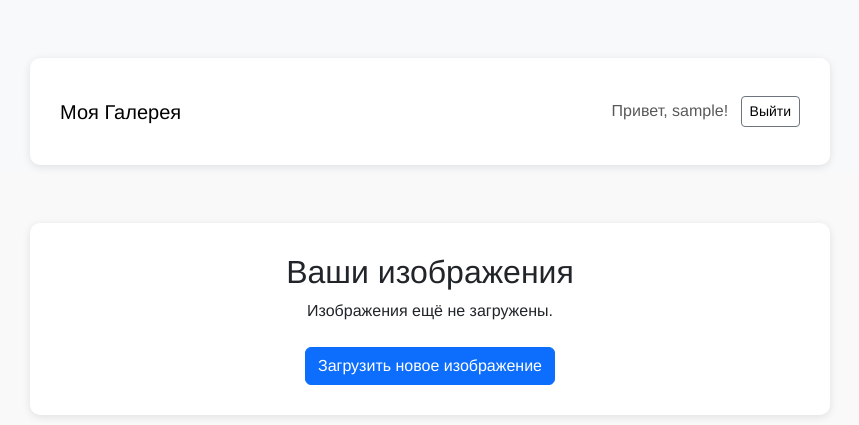
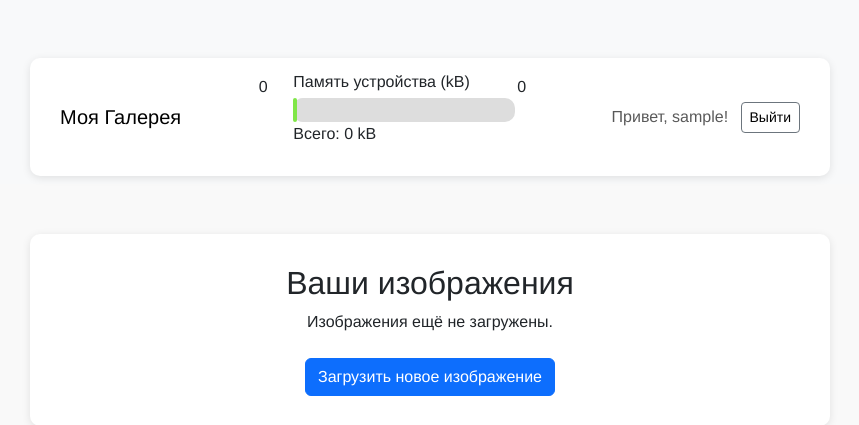
Before and after one commit to BornFram/EspIMG, a Flask app: page / in a window 1280 px wide. Shown: the top 425 px of the page, without its empty margins (210-1069 px from the left). Run offline with Flask 3, Linux system fonts and the light colour scheme; the visitor is signed in with stand-in values (Sample User, id 1); data that the repository does not hold is empty.

Commit message:
gif, mem-bar

```diff
--- a/app.py
+++ b/app.py
@@ -11,12 +11,50 @@ from werkzeug.security import generate_password_hash, check_password_hash
 from werkzeug.utils import secure_filename
 
 from flask import Response
-from PIL import Image
+from PIL import Image, ImageSequence
+import imageio
 import io
+
+import utils
 
 # -----PARAMETERS -----
 picExt = ".png"
+
+device_memory = [0,0]
 # ---------------------
+######################################################################
+def get_ext(file_bytes):
+    """
+    Определяет расширение файла по массиву байтов.
+
+    Args:
+        file_bytes (bytes): Массив байтов файла.
+
+    Returns:
+        str: Расширение файла или None, если тип не распознан.
+    """
+    # Определяем магические числа для различных типов файлов
+    magic_numbers = {
+        b'\x89PNG\r\n\x1a\n': '.png',  # PNG
+        b'GIF8': '.gif',                # GIF
+        b'\xff\xd8\xff': '.jpg',        # JPEG
+        b'PK\x03\x04': '.zip',          # ZIP
+        b'%PDF-': '.pdf',               # PDF
+        b'RIFF': '.wav',                # WAV (RIFF)
+        b'WAVE': '.wav',                # WAV (WAVE)
+        b'ID3': '.mp3',                 # MP3
+        b'OggS': '.ogg',                # OGG
+        b'BZh': '.bz2',                 # BZ2
+        b'7z\xBC\xAF\x27\x1C': '.7z',   # 7z
+    }
+
+    for magic, extension in magic_numbers.items():
+        if file_bytes.startswith(magic):
+            return extension
+
+    return None
+######################################################################
+
 
 app = Flask(__name__)
 
@@ -26,12 +64,13 @@ app.config['SECRET_KEY'] = 'your_secret_key'  # КЛЮЧ
 app.config['DATABASE'] = os.path.join(app.root_path, 'schema.sqlite')
 app.config['UPLOAD_FOLDER'] = os.path.join(app.root_path, 'uploads')
 #app.config['ALLOWED_EXTENSIONS'] = {'jpg', 'jpeg'}
-app.config['ALLOWED_EXTENSIONS'] = {'png', 'jpg', 'jpeg'}
+app.config['ALLOWED_EXTENSIONS'] = {'png', 'jpg', 'jpeg', 'gif'}
 
 # Если папка для загрузок не существует, то соаздём её
 if not os.path.exists(app.config['UPLOAD_FOLDER']):
     os.makedirs(app.config['UPLOAD_FOLDER'])
 
+######################################################################
 
 # Функция для получения соединения с базой данных
 def get_db():
@@ -153,11 +192,13 @@ def upload():
     if request.method == 'POST':
         if 'file' not in request.files:
             flash("Файл не найден в запросе.")
+            print("  upload: Файл не найден в запросе.")
             return redirect(request.url)
         file = request.files['file']
 
         if file.filename == '':
             flash("Файл не выбран.")
+            print("  upload: Файл не выбран")
             return redirect(request.url)
         if file and allowed_file(file.filename):
             img_name = secure_filename(file.filename)
@@ -171,15 +212,33 @@ def upload():
                 (session['user_id'], image_data, img_name)
             )
             db.commit()
+
             flash("Файл успешно загружен и сохранён в базе данных.")
+            print("pic save success")
             return redirect(url_for('index'))
         else:
-            flash("Неверный формат файла. Допустимы только JPEG. и .PNG")
+            flash("Неверный формат файла. Допустимы только .GIF, .JPEG и .PNG")
+            print("pic save error")
             return redirect(request.url)
     return render_template('upload.html')
 
+from flask import Response
 
-from flask import Response
+
+@app.route('/get_device_memory', methods=['GET'])
+def get_device_memory():
+    # db = get_db()
+    # cur = db.cursor()
+    # cur.execute("SELECT image_data FROM images WHERE id = ?", (image_id,))
+    # row = cur.fetchone()
+    # exto = get_ext(row['image_data'])
+    print(device_memory)
+    respo = {
+        'used_kbytes': device_memory[0],
+        'total_kbytes': device_memory[1]
+    }
+
+    return respo
 
 @app.route('/get_image/<int:image_id>')
 def get_image(image_id):
@@ -187,9 +246,10 @@ def get_image(image_id):
     cur = db.cursor()
     cur.execute("SELECT image_data FROM images WHERE id = ?", (image_id,))
     row = cur.fetchone()
+    exto = get_ext(row['image_data'])
     if row:
         # Возвращаем бинарные данные изображения
-        return Response(row['image_data'], mimetype='image/jpeg')
+        return Response(row['image_data'], mimetype='image/'+exto)
     else:
         return "Изображение не найдено", 404
 
@@ -217,9 +277,19 @@ def device_checking():
     userLogin = credentialsDecode.split(":")[0]
     deviceID = credentialsDecode.split(":")[1]
 
+    # TODO: оптимизировать. добавить в таблицу девайсов этот параметр и писать туда
+    # TODO: обновлять только после того, как девайс скачал картинку (ответный запрос от девайса)
+    device_memory_raw = request.headers.get('devamema')
+    print("device_memory: ", device_memory_raw)
+
+
+    device_memory[0] = int(device_memory_raw.split(" ")[0])
+    device_memory[1] = int(device_memory_raw.split(" ")[1])
+
     print("--- response for "+userLogin)
     if userLogin:
         device_images = request.data.decode('utf-8')
+        #device_images = "1.png 3.png"
         device_images = device_images.split()
 
         print(device_images)
@@ -231,11 +301,19 @@ def device_checking():
         cur.execute("SELECT id FROM users WHERE username = ?", (userLogin,))
         user_id = cur.fetchone()
 
-        cur.execute("SELECT id FROM images WHERE user_id = ?", (user_id[0],))
+        cur.execute("SELECT id, image_data FROM images WHERE user_id = ?", (user_id[0],))
         images_in_db = cur.fetchall()
+
         for i in range(len(images_in_db)):
-            images_in_db[i] = str(images_in_db[i]["id"]) + picExt #'.png'
+            exto = get_ext(images_in_db[i]["image_data"])
+            if (exto == ".jpeg"):
+                exto = ".png"
+            if (exto == ".jpg"):
+                exto = ".png"
 
+            images_in_db[i] = str(images_in_db[i]["id"]) + exto #'.png'
+        print("----- images in db: -----")
+        print(images_in_db)
         missing_images_count = 0
 
         #files_to_delete = [file for file in device_images if file not in images_in_db]
@@ -255,6 +333,9 @@ def device_checking():
         print(responso)
         #responso = {"remove":[], "update":[], "updateNum": 0}
         return responso
+
+    # except:
+    #     print('ERROR: no header "device_memory"')
 
     return "Unauthorized", 401
 
@@ -285,28 +366,51 @@ def get_imagee():
         img = cur.fetchone()
 
         img_data = img["image_data"]
+        send_temp_data = 0
+        send_data = 0
+        exto = get_ext(img_data)
+
         img_name = needPic
 
-        image = Image.\
-            open(\
-            io.BytesIO(\
-                img_data))
-        image = image.resize((320,240))
-        img_byte_arr = io.BytesIO()
-        image.save(img_byte_arr, format='PNG')
-        img_byte_arr = img_byte_arr.getvalue()
+        if (exto == ".png" or exto == ".jpeg" or exto == ".jpg" ):
+            image = Image.\
+                open(\
+                io.BytesIO(\
+                    img_data))
+            image = image.resize((320,240))
+            img_byte_arr = io.BytesIO()
+            image.save(img_byte_arr, format='PNG')
+            img_byte_arr = img_byte_arr.getvalue()
 
-        print("file name: "+img_name)
+            print("file name: "+img_name)
+            send_temp_data = img_byte_arr
+
+        if (exto == ".gif"):
+            with io.BytesIO(img_data) as byte_stream:
+                img = Image.open(byte_stream)
+                img_width, img_height = img.size
+
+            to_sizo = utils.get_fit_res(img_width,img_height, utils.S_FITTED)
+            send_temp_data = utils.compress_gif(
+                input_bytes= img_data,
+                target_size= to_sizo,
+                max_colors= 64,
+                skip_frames= 1,
+                dispsl=30,
+                qlty=10,
+                frame_limit=80
+            )
 
         b = (img_name + '\n')
         b = b.encode("utf-8")
         #img_data = b + img_data
-        send_data = b + img_byte_arr
+        send_data = b + send_temp_data
+        mimetypeo = 'image/' + exto
 
         respo = Response(
             response=send_data,
             status=200,
-            mimetype='image/png',
+            mimetype=mimetypeo,
             headers={
                 'Content-Disposition': f'attachment; img_name="{img_name}"',
                 'X-File-Name': img_name
--- a/templates/index.html
+++ b/templates/index.html
@@ -10,6 +10,69 @@
       background-color: #f9f9f9;
       font-family: 'Helvetica Neue', Helvetica, Arial, sans-serif;
     }
+
+    .device_meme {
+      padding: 0px;
+      margin: -28px 0px 4px;
+
+    }
+
+
+    #use-space-info {
+      position:relative;
+      top: -1.9em;
+      right: 3em;
+      margin: 0px;
+      padding: 5px;
+      text-align: right;
+    }
+    .free-space-span {
+
+      position: relative;
+      width: 48%;
+      top: -3.4em;
+      right: -100%;
+      margin:0px;
+      padding:0px;
+      text-align: right;
+    }
+    #free-space-info {
+      width: 100%;
+      display: inline;
+      margin: 0px;
+      padding: 2px;
+    }
+
+    #progress-bar {
+      width: 100%;
+      margin: 0px;
+      padding: 0px;
+      background-color: #ddd;
+      height: 1.5em;
+      border-radius: 10px;
+      align-items: center;
+    }
+    #progress {
+      display: inline-block;
+      position: relative;
+      bottom: 0px;
+      background-color: #80e648;
+      height: 1.5em;
+      border-radius: 10px;
+      margin: 0px;
+      padding: 2px;
+      align-items: center;
+      text-align: right;
+    }
+
+    #space-info {
+      width: 100%;
+      padding: 0px;
+      margin-top: -5px;
+      margin-bottom: 10px;
+      text-align: center;
+    }
+
     .container {
       max-width: 800px;
       margin-top: 50px;
@@ -44,6 +107,22 @@
   <nav class="navbar navbar-light bg-light">
     <div class="container">
       <span class="navbar-brand mb-0 h1">Моя Галерея</span>
+
+      <div style="width:30%;margin-top:10px;">
+      <p class="device_meme">Память устройства (kB)</p>
+      <div id="progress-bar">
+        <div id="progress-wrapper">
+          <span id="progress"></span>
+          <span id="use-space-info">.</span>
+        </div>
+        <span class="free-space-span">
+          <span id="free-space-info">.</span>
+        </span>
+      </div>
+      <span id="space-info">.</span>
+    </div>
+
+
       <span class="navbar-text">
         Привет, {{ session['username'] }}!
         <a href="{{ url_for('logout') }}" class="btn btn-outline-secondary btn-sm ms-2">Выйти</a>
@@ -112,5 +191,35 @@
       });
     });
   </script>
+  <script>
+    function updateProgressBar() {
+    fetch('/get_device_memory') // URL к вашему API для получения данных о свободном месте
+        .then(response => response.json())
+        .then(data => {
+            const occupiedKB = data.used_kbytes; // Занятое место в КБ
+            const totalKB = data.total_kbytes; // Общее место в КБ
+
+            const freeSpaceKB = totalKB - occupiedKB; // Свободное место в КБ
+
+            const progressWidth = (occupiedKB / totalKB) * 100 + '%';
+
+            document.getElementById('progress').style.width = progressWidth;
+
+            //document.getElementById('free-space-info').innerText = `Свободно ${freeSpaceKB} KB\nиз ${totalKB} KB`;
+            document.getElementById('free-space-info').innerText = `${freeSpaceKB}`;
+            document.getElementById('use-space-info').innerText = `${occupiedKB}`;
+            document.getElementById('space-info').innerText = `Всего: ${totalKB} kB`;
+        })
+        .catch(error => console.error('Ошибка:', error));
+
+    setTimeout(updateProgressBar, 5000); // Обновляем каждые пять секунд
+}
+
+// Запускаем функцию при загрузке страницы
+document.addEventListener('DOMContentLoaded', function () {
+    updateProgressBar();
+});
+
+  </script>
 </body>
 </html>
--- a/templates/upload.html
+++ b/templates/upload.html
@@ -51,9 +51,11 @@
     <form method="post" enctype="multipart/form-data">
       <div class="mb-3">
         <!-- <label for="file" class="form-label">Выберите JPEG изображение</label> -->
-        <label for="file" class="form-label">Выберите PNG или JPG изображение</label>
+        <label for="file" class="form-label">Выберите PNG, JPG или GIF изображение
+          <p>Картинку не более 2МБ, gif - не более 5МБ!</p>
+        </label>
         <!-- <input type="file" class="form-control" id="file" name="file" accept=".jpg, .jpeg" required> -->
-        <input type="file" class="form-control" id="file" name="file" accept=".png, .jpg, .jpeg" required>
+        <input type="file" class="form-control" id="file" name="file" accept=".gif, .png, .jpg, .jpeg" required>
       </div>
       <div class="d-grid">
         <button type="submit" class="btn btn-primary">Загрузить</button>
```
Also changed, not shown: testo.py (+40 -1 lines), utils.py (added, +120 -0 lines), cubes.png (added), неон.jpeg (added), 1 other file.
